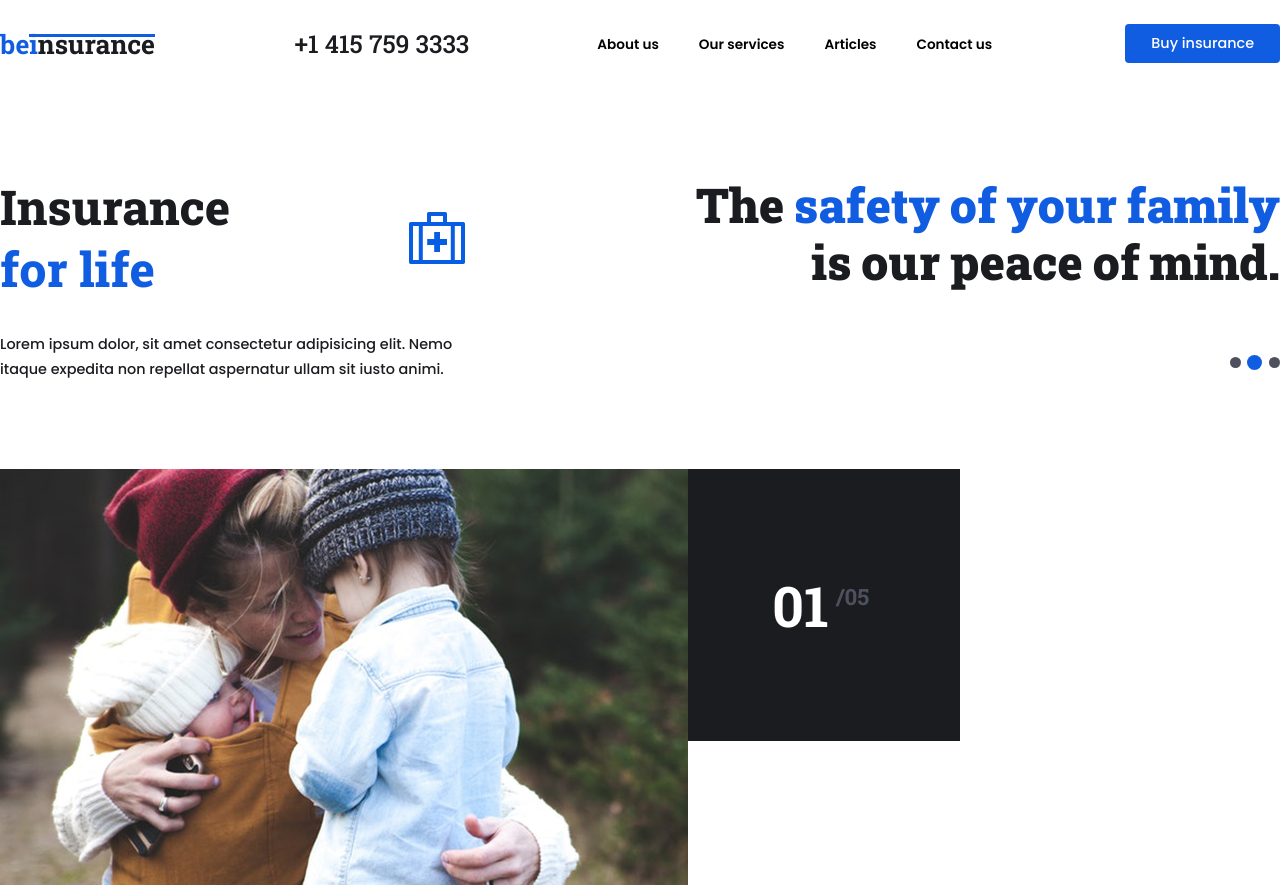
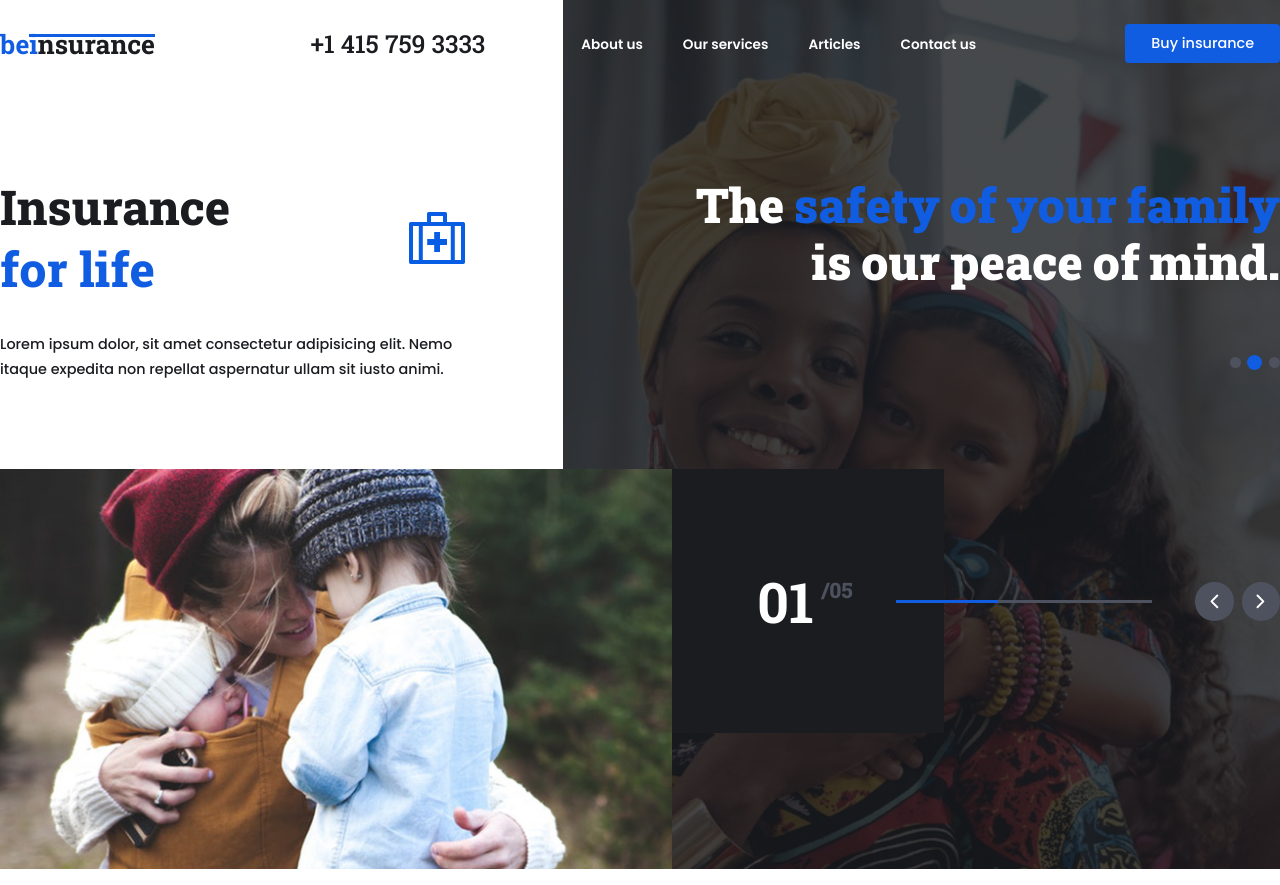
Before and after one commit to thebigtank/beinsurance, a website built with Vite: page index.html in a window 1280 px wide. Built offline with nearby package versions, Linux system fonts and the light colour scheme.

Commit message:
Designing landing area 90%

```diff
--- a/css/_variables.scss
+++ b/css/_variables.scss
@@ -4,7 +4,7 @@ $blue: #105de2;
 $matte-black: #1a1c20;
 $off-white: #edeff3;
 $light-text: #939393;
-$ash: #4d515e;
+$ash: #4e515e;
 
 // Fonts
 $robotoslab: 'Roboto Slab', serif;
--- a/css/main.scss
+++ b/css/main.scss
@@ -9,14 +9,36 @@ html {
 }
 
 
-.wrapper {
+#landing {
+    position: relative;
+    overflow: hidden;
+}
 
+.landing-bg {
+    height: 70em;
+    width: 56%;
+    background-color: red;
+    background-image: url('../assets/pic-02.jpg');
+    background-repeat: no-repeat;
+    background-size: cover;
+    background-position-x: 50%;
+    position: absolute;
+    right: 0;
+    z-index: -1;
+    &::after {
+        content: '';
+        display: block;
+        height: inherit;
+        width: 100%;
+        position: absolute;
+        background-color: rgb(26 28 32 / 80%);
+    }
 }
 
 header {
     padding: 1.5em 0;
     .logo__area {
-        padding-right: 4em;
+        padding-right: 3em;
         @include setFlex(flex, center, space-between, initial);
         .logo {
             h1 {
@@ -47,7 +69,7 @@ header {
         }
     }
     .links {
-        padding-left: 4em;
+        padding-left: 3em;
         @include setFlex(flex, center, space-between, initial);
         nav {
             ul {
@@ -56,6 +78,7 @@ header {
                     margin-right: 2.5em;
                     a {
                         @include setFont($poppins, .85em, 600);
+                        color: #fff;
                     }
                 }
             }
@@ -97,7 +120,7 @@ section {
             h1 {
                 @include setFont($robotoslab, 3em, 900);
                 line-height: 1.2em;
-                color: $matte-black;
+                color: #fff;
                 text-align: right;
                 word-spacing: -2px;
                 span {
@@ -127,15 +150,21 @@ section {
     &.slider-carousel {
         .main-slider {
             position: relative;
-            right: 3em;
             @include setFlex(flex, flex-start, flex-start, initial);
             .slider-pic {
-                height: 26em;
-                width: 46em;
+                height: 25em;
+                width: 45em;
                 overflow: hidden;
+                position: relative;
+                left: -3em;
             }
+            .slider-actions {
+                width: 38em;
+                @include setFlex(flex, center, space-between, initial);
+                position: absolute;
+                right: 0;
                 .slider-count {
-                height: 17em;
+                    height: 16.5em;
                     width: 17em;
                     background-color: $matte-black;
                     @include setFlex(flex, center, center, initial);
@@ -144,14 +173,45 @@ section {
                         color: #fff;
                         @include setFont($robotoslab, 3.5em, 700);
                         sup {
-                        font-size: .4em;
+                            font-size: .38em;
+                            font-weight: 800;
                             position: relative;
-                        top: -1em;
+                            top: -1.2em;
                             left: -0.3em;
                             color: $ash;
+                        }
+                    }
+                }
+                .slider-line {
+                    width: 16em;
+                    height: 0.14em;
+                    background-color: $ash;
+                    position: absolute;
+                    left: 14em;
+                    .inner {
+                        display: block;
+                        height: inherit;
+                        width: 40%;
+                        background-color: $blue;
+                    }
+                }
+                .slider-navigation {
+                    @include setFlex(flex, center, space-between, initial);
+                    width: 5.3em;
+                    float: right;
+                    span {
+                        height: 2.4em;
+                        width: 2.4em;
+                        background-color: $ash;
+                        border-radius: 50%;
+                        @include setFlex(flex, center, center, initial);
+                        svg {
+                            height: 1.3em;
+                            color: #fff;
                         }
                     }
                 }
             }
         }
     }
+}
--- a/index.html
+++ b/index.html
@@ -10,7 +10,8 @@
 </head>
 <body>
 
-    <div id="wrapper">
+    <div id="landing">
+        <div class="landing-bg"></div>
         <header>
             <div class="max-w-screen-xl m-auto">
                 <div class="grid grid-cols-12">
@@ -67,19 +68,33 @@
         <section class="slider-carousel">
             <div class="max-w-screen-xl m-auto">
                 <div class="grid grid-cols-12">
-                    <div class="col-span-12 xl:col-span-10">
+                    <div class="col-span-12 xl:col-span-12">
                         <div class="main-slider">
                             <div class="slider-pic">
                                 <img src="assets/pic-01.jpg" alt="">
                             </div>
-                            <div class="slider-count">
-                                <span class="count">
-                                    01 <sup>/05</sup>
-                                </span>
+                            <div class="slider-actions">
+                                <div class="slider-count">
+                                    <span class="count">
+                                        01 <sup>/05</sup>
+                                    </span>
+                                </div>
+                                <div class="slider-line">
+                                    <span class="inner"></span>
+                                </div>
+                                <div class="slider-navigation">
+                                    <span class="prev">
+                                        <svg xmlns="http://www.w3.org/2000/svg" viewBox="0 0 512 512">
+                                            <path fill="none" stroke="currentColor" stroke-linecap="round" stroke-linejoin="round" stroke-width="48" d="M328 112L184 256l144 144"/></svg>
+                                    </span>
+                                    <span class="next">
+                                        <svg xmlns="http://www.w3.org/2000/svg" viewBox="0 0 512 512">
+                                            <path fill="none" stroke="currentColor" stroke-linecap="round" stroke-linejoin="round" stroke-width="48" d="M184 112l144 144-144 144"/></svg>
+                                    </span>
+                                </div>
                             </div>
                         </div>
                     </div>
-                    <div class="col-span-12 xl:col-span-2"></div>
                 </div>
             </div>
         </section>
```
Also changed, not shown: assets/chevron-back-outline.svg, assets/chevron-forward-outline.svg, css/main.css, 1 other file. Lines whose indentation alone changed are shown as unchanged.
